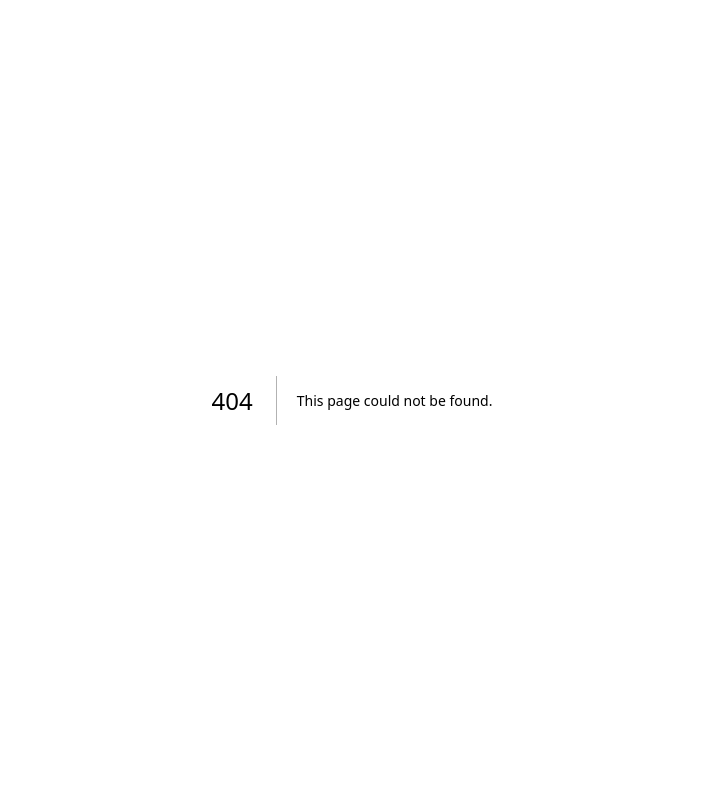
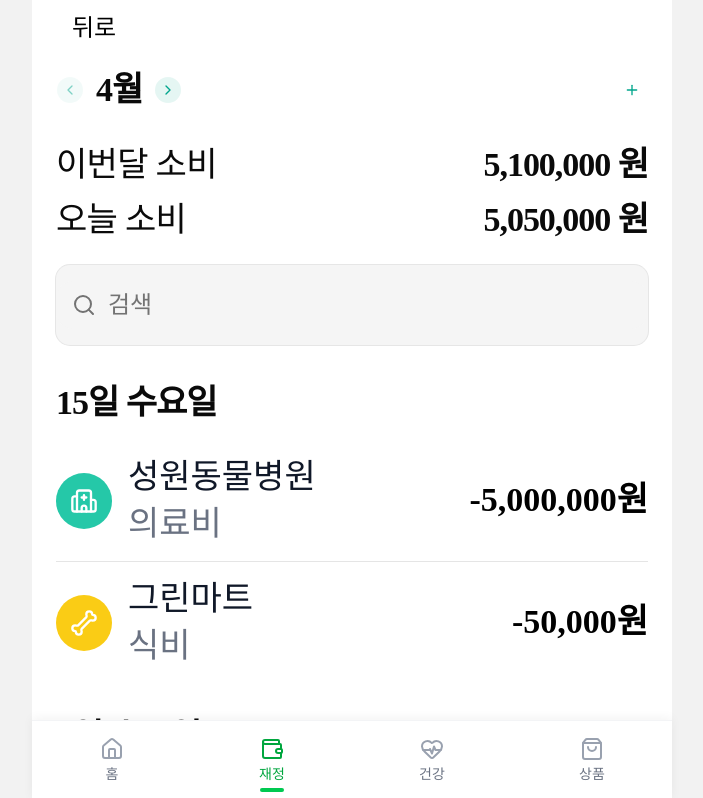
Before and after one commit to My-Golden-Kids/MGK, a Next.js app in the folder FE/: page /finance/expense in a window 1280 px wide. Before the commit this address had no page. Shown: the top 798 px of the page, without its empty margins (288-991 px from the left). Built offline with nearby package versions, Linux system fonts and the light colour scheme.

Commit message:
feature : 지출 페이지 생성 및 product 테이블에 url 칼럼 추가

```diff
--- /dev/null
+++ b/FE/app/finance/expense/page.tsx
@@ -0,0 +1,272 @@
+'use client';
+
+import { ChevronLeft, ChevronRight, Plus, Search } from 'lucide-react';
+import { useMemo, useState } from 'react';
+
+import BackButton from '@/components/common/BackButton';
+import { BottomNavigation } from '@/components/common/BottomNavigation';
+import ExpenseItem, {
+  type ExpenseItemProps,
+} from '@/components/finance/ExpenseItem';
+import { Button } from '@/components/ui/button';
+import { Card } from '@/components/ui/card';
+import { Input } from '@/components/ui/input';
+import { Separator } from '@/components/ui/separator';
+
+type ExpenseGroup = {
+  id: string;
+  dateLabel: string;
+  items: ExpenseItemProps[];
+};
+
+const RESPONSIVE_TEXT_SIZE =
+  'text-[20px] sm:text-[20px] md:text-[28px] lg:text-[34px]';
+
+const monthSummaries = [
+  {
+    month: '4월',
+    monthlyExpense: 5_100_000,
+    todayExpense: 5_050_000,
+    groups: [
+      {
+        id: '2025-04-15',
+        dateLabel: '15일 수요일',
+        items: [
+          {
+            title: '성원동물병원',
+            category: '의료비',
+            amount: 5_000_000,
+            type: 'medical',
+          },
+          {
+            title: '그린마트',
+            category: '식비',
+            amount: 50_000,
+            type: 'food',
+          },
+        ],
+      },
+      {
+        id: '2025-04-04',
+        dateLabel: '4일 수요일',
+        items: [
+          {
+            title: '나이스투씨유 편의점입니다 테헤란로점',
+            category: '기타',
+            amount: 50_000,
+            type: 'other',
+          },
+        ],
+      },
+    ] satisfies ExpenseGroup[],
+  },
+  {
+    month: '3월',
+    monthlyExpense: 1_870_000,
+    todayExpense: 0,
+    groups: [
+      {
+        id: '2025-03-28',
+        dateLabel: '28일 금요일',
+        items: [
+          {
+            title: '별빛동물메디컬센터',
+            category: '의료비',
+            amount: 1_200_000,
+            type: 'medical',
+          },
+          {
+            title: '펫푸드하우스',
+            category: '식비',
+            amount: 120_000,
+            type: 'food',
+          },
+        ],
+      },
+      {
+        id: '2025-03-10',
+        dateLabel: '10일 월요일',
+        items: [
+          {
+            title: '동네마트',
+            category: '기타',
+            amount: 550_000,
+            type: 'other',
+          },
+        ],
+      },
+    ] satisfies ExpenseGroup[],
+  },
+];
+
+function formatCurrency(value: number) {
+  return `${value.toLocaleString()} 원`;
+}
+
+export default function FinanceExpensesPage() {
+  const [monthIndex, setMonthIndex] = useState(0);
+  const [searchQuery, setSearchQuery] = useState('');
+
+  const currentMonth = monthSummaries[monthIndex];
+  const normalizedQuery = searchQuery.trim().toLowerCase();
+
+  const filteredGroups = useMemo(() => {
+    if (!normalizedQuery) {
+      return currentMonth.groups;
+    }
+
+    return currentMonth.groups
+      .map((group) => ({
+        ...group,
+        items: group.items.filter((item) => {
+          const title = item.title.toLowerCase();
+          const category = item.category.toLowerCase();
+          return (
+            title.includes(normalizedQuery) ||
+            category.includes(normalizedQuery)
+          );
+        }),
+      }))
+      .filter((group) => group.items.length > 0);
+  }, [currentMonth.groups, normalizedQuery]);
+
+  const moveMonth = (direction: -1 | 1) => {
+    setMonthIndex((currentIndex) => {
+      const nextIndex = currentIndex + direction;
+
+      if (nextIndex < 0 || nextIndex >= monthSummaries.length) {
+        return currentIndex;
+      }
+
+      return nextIndex;
+    });
+  };
+
+  return (
+    <div className="flex min-h-dvh flex-col bg-white text-foreground">
+      <main className="flex-1 px-6 pb-6">
+        <div className="overflow-hidden">
+          <BackButton />
+        </div>
+
+        <section className="mt-2 flex items-center justify-between">
+          <div className="flex items-center gap-3">
+            <Button
+              type="button"
+              variant="secondary"
+              size="icon-sm"
+              className="rounded-full bg-[var(--color-main-green)]/10 text-[var(--color-main-green)] hover:bg-[var(--color-main-green)]/15"
+              onClick={() => moveMonth(-1)}
+              disabled={monthIndex === 0}
+              aria-label="이전 달 보기"
+            >
+              <ChevronLeft className="h-5 w-5" />
+            </Button>
+            <h1
+              className={`${RESPONSIVE_TEXT_SIZE} font-semibold text-foreground tracking-[-0.03em]`}
+            >
+              {currentMonth.month}
+            </h1>
+            <Button
+              type="button"
+              variant="secondary"
+              size="icon-sm"
+              className="rounded-full bg-[var(--color-main-green)]/10 text-[var(--color-main-green)] hover:bg-[var(--color-main-green)]/15"
+              onClick={() => moveMonth(1)}
+              disabled={monthIndex === monthSummaries.length - 1}
+              aria-label="다음 달 보기"
+            >
+              <ChevronRight className="h-5 w-5" />
+            </Button>
+          </div>
+
+          <Button
+            type="button"
+            variant="ghost"
+            size="icon"
+            className="rounded-full text-[var(--color-main-green)] hover:bg-[var(--color-main-green)]/10 hover:text-[var(--color-main-green)]"
+            aria-label="지출 추가"
+          >
+            <Plus className="h-8 w-8" />
+          </Button>
+        </section>
+
+        <section className="mt-6 space-y-1">
+          <div className="flex items-baseline justify-between gap-4">
+            <span
+              className={`${RESPONSIVE_TEXT_SIZE} font-normal text-foreground tracking-[-0.02em]`}
+            >
+              이번달 소비
+            </span>
+            <span
+              className={`${RESPONSIVE_TEXT_SIZE} font-semibold text-foreground tracking-[-0.03em]`}
+            >
+              {formatCurrency(currentMonth.monthlyExpense)}
+            </span>
+          </div>
+          <div className="flex items-baseline justify-between gap-4">
+            <span
+              className={`${RESPONSIVE_TEXT_SIZE} font-normal text-foreground tracking-[-0.02em]`}
+            >
+              오늘 소비
+            </span>
+            <span
+              className={`${RESPONSIVE_TEXT_SIZE} font-semibold text-foreground tracking-[-0.03em]`}
+            >
+              {formatCurrency(currentMonth.todayExpense)}
+            </span>
+          </div>
+        </section>
+
+        <Card className="mt-5 border-none bg-muted shadow-none">
+          <div className="relative">
+            <Search className="-translate-y-1/2 pointer-events-none absolute top-1/2 left-4 h-6 w-6 text-muted-foreground" />
+            <Input
+              value={searchQuery}
+              onChange={(event) => setSearchQuery(event.target.value)}
+              placeholder="검색"
+              className="h-12 rounded-2xl border-none bg-muted pl-13 text-[16px] text-foreground placeholder:text-muted-foreground focus-visible:ring-0 sm:text-[16px] md:text-[20px] lg:text-[24px]"
+            />
+          </div>
+        </Card>
+
+        <section className="mt-8 space-y-7">
+          {filteredGroups.length > 0 ? (
+            filteredGroups.map((group) => (
+              <article key={group.id}>
+                <h2
+                  className={`${RESPONSIVE_TEXT_SIZE} font-semibold text-foreground tracking-[-0.03em]`}
+                >
+                  {group.dateLabel}
+                </h2>
+                <div className="mt-3">
+                  {group.items.map((item, itemIndex) => (
+                    <div
+                      key={`${group.id}-${item.title}`}
+                      className="[&>div>div:first-child>div:last-child>span:first-child]:font-medium [&>div>div:first-child>div:last-child>span:first-child]:text-[20px] [&>div>div:first-child>div:last-child>span:first-child]:sm:text-[20px] [&>div>div:first-child>div:last-child>span:first-child]:md:text-[28px] [&>div>div:first-child>div:last-child>span:first-child]:lg:text-[34px] [&>div>div:first-child>div:last-child>span:last-child]:font-normal [&>div>div:first-child>div:last-child>span:last-child]:text-[20px] [&>div>div:first-child>div:last-child>span:last-child]:sm:text-[20px] [&>div>div:first-child>div:last-child>span:last-child]:md:text-[28px] [&>div>div:first-child>div:last-child>span:last-child]:lg:text-[34px] [&>div>div:last-child>span]:font-semibold [&>div>div:last-child>span]:text-[20px] [&>div>div:last-child>span]:sm:text-[20px] [&>div>div:last-child>span]:md:text-[28px] [&>div>div:last-child>span]:lg:text-[34px]"
+                    >
+                      <ExpenseItem {...item} />
+                      {itemIndex < group.items.length - 1 ? (
+                        <Separator className="bg-border" />
+                      ) : null}
+                    </div>
+                  ))}
+                </div>
+              </article>
+            ))
+          ) : (
+            <Card className="rounded-3xl border-none bg-muted px-6 py-8 shadow-none">
+              <p
+                className={`${RESPONSIVE_TEXT_SIZE} text-center text-muted-foreground`}
+              >
+                검색 결과가 없습니다.
+              </p>
+            </Card>
+          )}
+        </section>
+      </main>
+
+      <BottomNavigation />
+    </div>
+  );
+}
```
Also changed, not shown: 1 other file (tests, documents, lock files or other folders).
